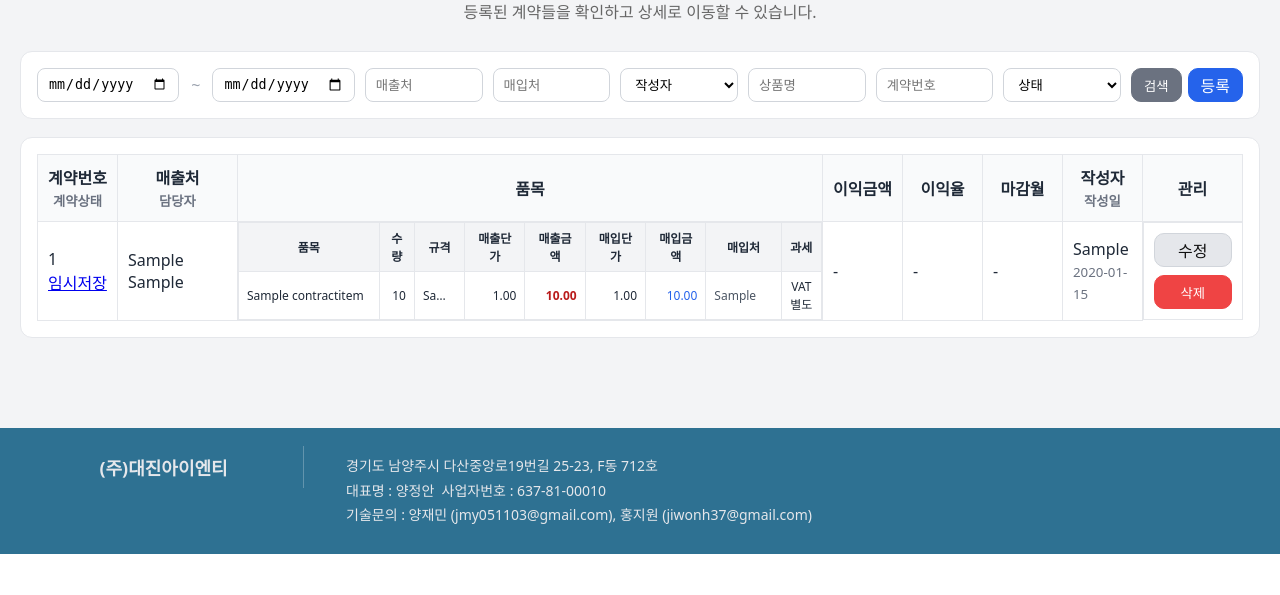
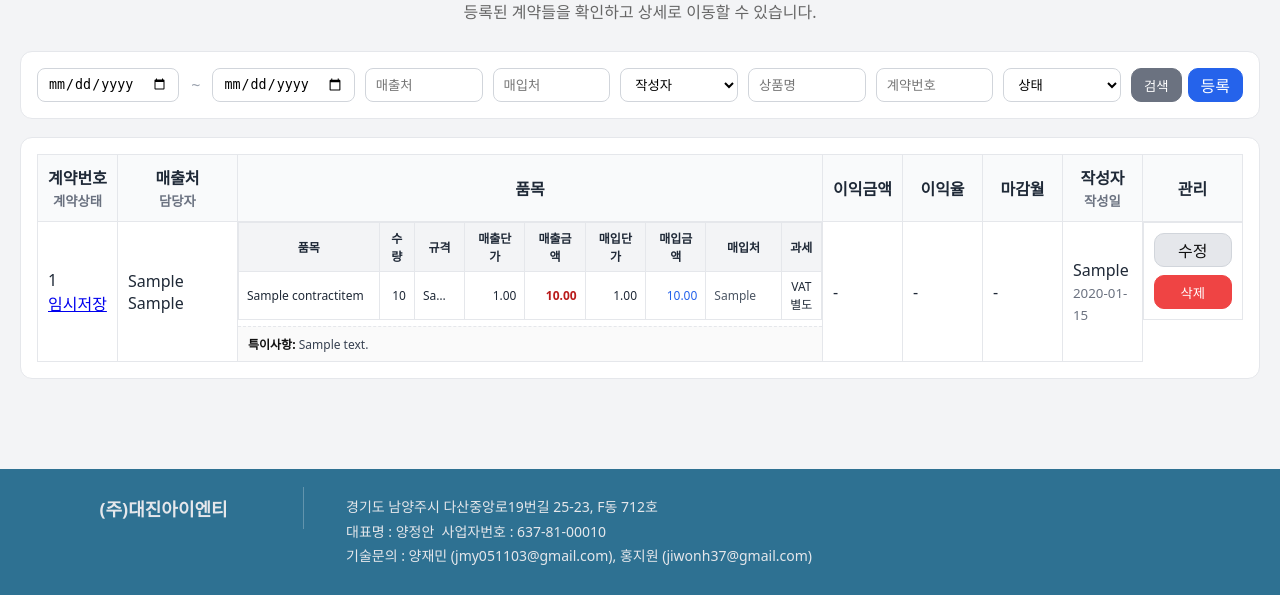
Before and after one commit to jmy051103/Expense_Management_System, a Django app: page /expenses/contracts/list/ in a window 1280 px wide. Shown: the part 326-921 px from the top of the page. Before the commit the page ends 880 px from the top, so only its background shows below. Run offline with Django 5.2, Linux system fonts and the light colour scheme; a user stored in the database is signed in; tables that the repository leaves empty hold one stand-in row (values such as "Sample post").

Commit message:
added comment box

```diff
--- a/static/css/contract_list.css
+++ b/static/css/contract_list.css
@@ -443,3 +443,16 @@ body {
 .mini-items .w-num { width:12%; }
 .mini-items .w-vendor{ width:15%; }
 .mini-items .w-vat{ width:8%; text-align:center; }
+
+/* 품목 테이블 아래 특이사항 표시 */
+.special-note{
+  margin-top:6px;
+  padding:8px 10px;
+  border-top:1px dashed var(--line);
+  background:#fafafa;
+  font-size:12px;
+  color:#374151;
+  white-space:pre-wrap;     /* 줄바꿈/개행 유지 */
+  word-break:break-word;    /* 긴 단어 줄바꿈 */
+}
+.special-note strong{ color:#111; }
--- a/templates/contract_list.html
+++ b/templates/contract_list.html
@@ -200,8 +200,12 @@
                           {% empty %}
                             <tr><td class="empty-row" colspan="9">품목 없음</td></tr>
                           {% endfor %}
+
                         </tbody>
                       </table>
+                      {% if c.special_note %}
+                        <div class="special-note"><strong>특이사항:</strong> {{ c.special_note }}</div>
+                      {% endif %}
                     </td>
 
 
```
